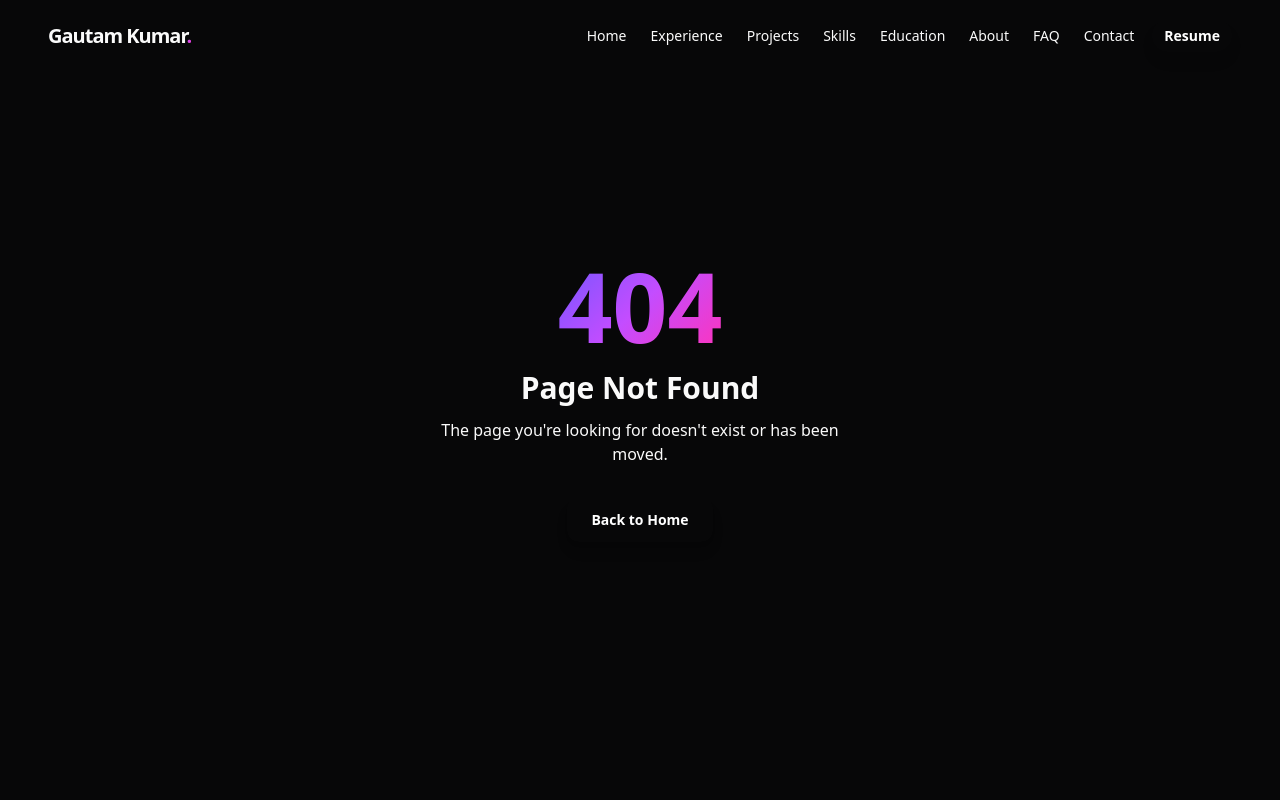
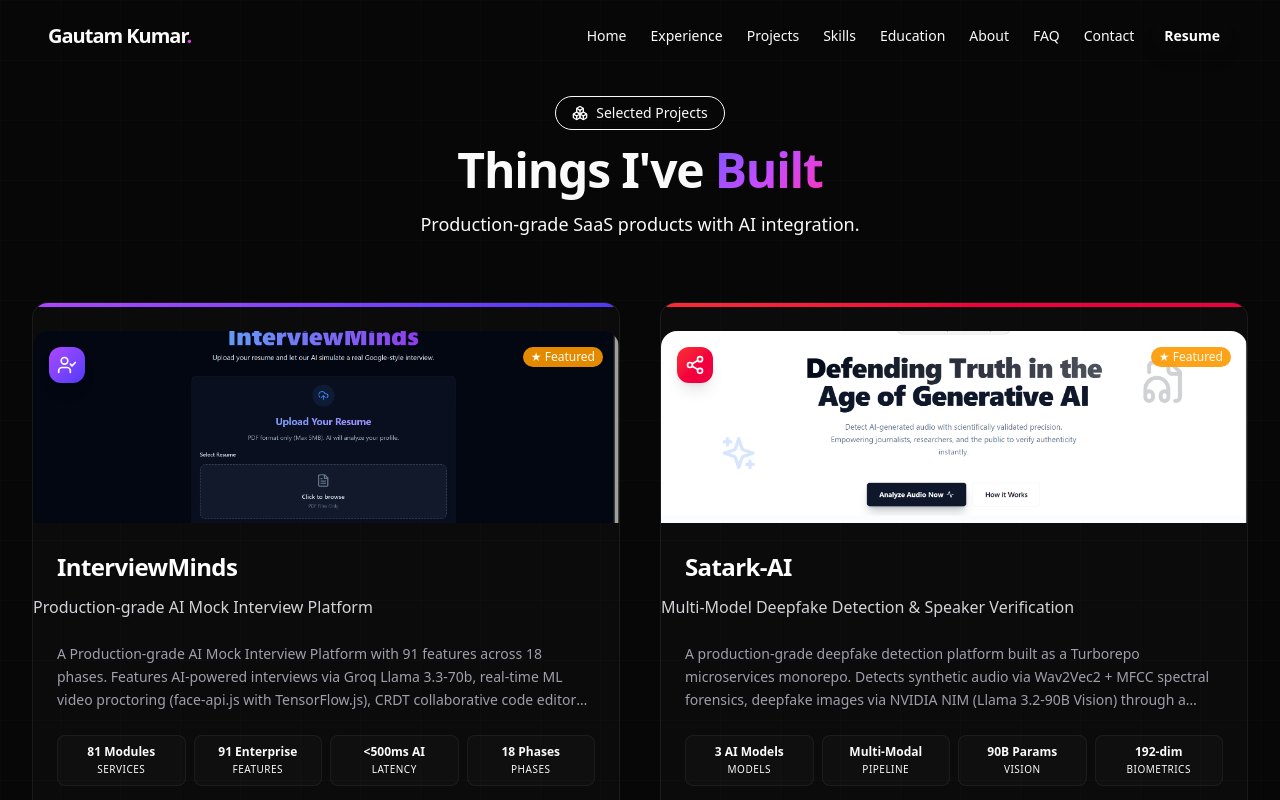
Before and after one commit to theunstopabble/gautam_portfolio, a Next.js app: page /projects in a window 1280 px wide. Before the commit this address had no page. Shown: the top 800 px of the page. Built offline with nearby package versions, Linux system fonts and the light colour scheme.

Commit message:
feat: add dedicated /projects page, replace all #projects links with /projects

```diff
--- a/src/app/layout.tsx
+++ b/src/app/layout.tsx
@@ -163,7 +163,7 @@
                   "@type": "ListItem",
                   position: 2,
                   name: "Projects",
-                  item: "https://gautam-kr.vercel.app/#projects",
+                  item: "https://gautam-kr.vercel.app/projects",
                 },
                 {
                   "@type": "ListItem",
--- a/src/app/projects/[id]/page.tsx
+++ b/src/app/projects/[id]/page.tsx
@@ -70,7 +70,7 @@
             "@type": "BreadcrumbList",
             itemListElement: [
               { "@type": "ListItem", position: 1, name: "Home", item: "https://gautam-kr.vercel.app" },
-              { "@type": "ListItem", position: 2, name: "Projects", item: "https://gautam-kr.vercel.app/#projects" },
+              { "@type": "ListItem", position: 2, name: "Projects", item: "https://gautam-kr.vercel.app/projects" },
               { "@type": "ListItem", position: 3, name: project.title, item: `https://gautam-kr.vercel.app/projects/${project.id}` },
             ],
           }),
@@ -84,7 +84,7 @@
       <section className="mx-auto max-w-4xl px-6 py-20">
         {/* Back to portfolio */}
         <Link
-          href="/#projects"
+          href="/projects"
           className="mb-8 inline-flex items-center gap-2 text-sm text-zinc-400 hover:text-white transition-colors"
         >
           ← Back to Portfolio
--- /dev/null
+++ b/src/app/projects/layout.tsx
@@ -0,0 +1,16 @@
+import type { Metadata } from "next";
+
+export const metadata: Metadata = {
+  title: "Projects | Gautam Kumar — Full-Stack Developer | Solo-shipped 4 SaaS | AI Integration",
+  description:
+    "Explore 4 production SaaS products built by Gautam Kumar: InterviewMinds (AI mock interviews), SwadKart (food delivery), Satark-AI (deepfake detection), and TexFolio (LaTeX resume builder).",
+  openGraph: {
+    title: "Projects | Gautam Kumar — Full-Stack Developer | AI-Integrated SaaS",
+    description:
+      "InterviewMinds, SwadKart, Satark-AI, and TexFolio — 4 production SaaS products with AI integration.",
+  },
+};
+
+export default function ProjectsLayout({ children }: { children: React.ReactNode }) {
+  return children;
+}
--- /dev/null
+++ b/src/app/projects/page.tsx
@@ -0,0 +1,50 @@
+"use client";
+
+import { motion } from "framer-motion";
+import { projects } from "@/data/projects";
+import { ProjectCard } from "@/components/home/ProjectCard";
+import { Boxes } from "lucide-react";
+
+export default function ProjectsPage() {
+  return (
+    <section className="section-padding relative overflow-hidden pt-28">
+      <div className="absolute inset-0 bg-grid-pattern opacity-30" />
+      <div className="absolute top-0 right-1/4 h-96 w-96 rounded-full bg-primary/5 blur-[150px]" />
+
+      <div className="container relative mx-auto px-4 md:px-8">
+        <div className="mb-16 text-center">
+          <motion.div
+            initial={{ opacity: 0, y: 20 }}
+            animate={{ opacity: 1, y: 0 }}
+            className="mb-4 inline-flex items-center gap-2 rounded-full border border-primary/20 bg-primary/5 px-4 py-1.5 text-sm font-medium text-primary"
+          >
+            <Boxes className="h-4 w-4" />
+            Selected Projects
+          </motion.div>
+          <motion.h1
+            initial={{ opacity: 0, y: 20 }}
+            animate={{ opacity: 1, y: 0 }}
+            transition={{ delay: 0.1 }}
+            className="text-3xl font-bold tracking-tight sm:text-4xl md:text-5xl"
+          >
+            Things I&apos;ve <span className="gradient-text">Built</span>
+          </motion.h1>
+          <motion.p
+            initial={{ opacity: 0, y: 20 }}
+            animate={{ opacity: 1, y: 0 }}
+            transition={{ delay: 0.2 }}
+            className="mt-4 text-lg text-muted-foreground"
+          >
+            Production-grade SaaS products with AI integration.
+          </motion.p>
+        </div>
+
+        <div className="grid gap-8 md:grid-cols-2 lg:gap-10">
+          {projects.map((project, index) => (
+            <ProjectCard key={project.id} project={project} index={index} />
+          ))}
+        </div>
+      </div>
+    </section>
+  );
+}
--- a/src/app/sitemap.ts
+++ b/src/app/sitemap.ts
@@ -25,7 +25,7 @@
       priority: 0.7,
     },
     {
-      url: `${baseUrl}/#projects`,
+      url: `${baseUrl}/projects`,
       lastModified: new Date(),
       changeFrequency: "monthly",
       priority: 0.8,
--- a/src/components/home/Footer.tsx
+++ b/src/components/home/Footer.tsx
@@ -5,7 +5,7 @@
 const navLinks = [
   { name: "Home", href: "#" },
   { name: "Experience", href: "#experience" },
-  { name: "Projects", href: "#projects" },
+  { name: "Projects", href: "/projects" },
   { name: "Skills", href: "#skills" },
   { name: "Education", href: "#education" },
   { name: "About", href: "#about" },
--- a/src/components/home/Hero.tsx
+++ b/src/components/home/Hero.tsx
@@ -130,7 +130,7 @@
             className="hidden sm:inline-flex h-13 gap-2 rounded-xl bg-linear-to-r from-primary to-accent px-8 text-base font-semibold text-white shadow-lg shadow-primary/25 transition-all hover:shadow-xl hover:shadow-primary/30 hover:brightness-110"
             asChild
           >
-            <a href="#projects">
+            <a href="/projects">
               <Sparkles className="h-4 w-4" /> View My Work
             </a>
           </Button>
--- a/src/components/layout/Navbar.tsx
+++ b/src/components/layout/Navbar.tsx
@@ -29,7 +29,7 @@
   const links = [
     { name: "Home", href: "/" },
     { name: "Experience", href: "/#experience" },
-    { name: "Projects", href: "/#projects" },
+    { name: "Projects", href: "/projects" },
     { name: "Skills", href: "/#skills" },
     { name: "Education", href: "/#education" },
     { name: "About", href: "/#about" },
```
